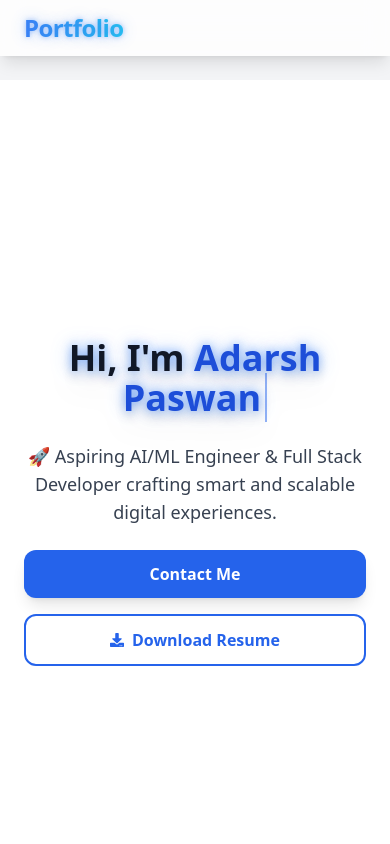
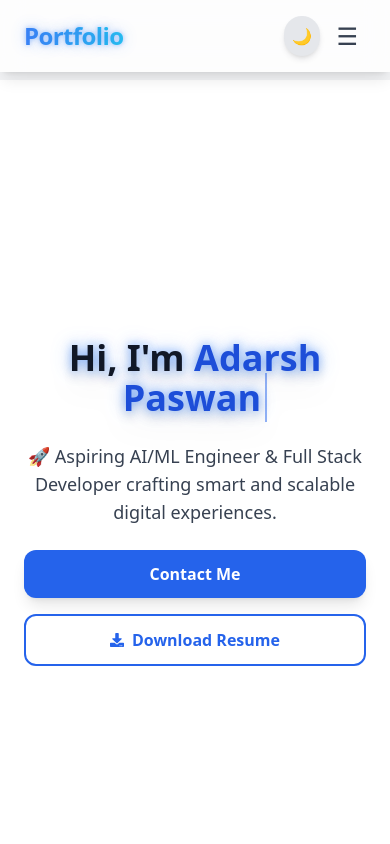
Before and after one commit to Adarsh130/Portfolio, a React (Vite) app: page / in a window 390 px wide. Shown: the top 844 px of the page. Built offline with nearby package versions, Linux system fonts and the light colour scheme.

Commit message:
Update Navbar.jsx

```diff
--- a/src/components/Navbar.jsx
+++ b/src/components/Navbar.jsx
@@ -3,6 +3,7 @@ import { motion } from 'framer-motion';
 
 const Navbar = () => {
   const [darkMode, setDarkMode] = useState(false);
+  const [menuOpen, setMenuOpen] = useState(false);
 
   useEffect(() => {
     const root = document.documentElement;
@@ -20,6 +21,10 @@ const Navbar = () => {
     'contact',
   ];
 
+  const handleNavClick = () => {
+    setMenuOpen(false);
+  };
+
   return (
     <motion.nav
       initial={{ y: -80, opacity: 0 }}
@@ -28,11 +33,14 @@ const Navbar = () => {
       className="fixed w-full top-0 left-0 bg-white dark:bg-zinc-900 bg-opacity-80 dark:bg-opacity-90 backdrop-blur-md shadow-lg z-50 transition-all duration-500"
     >
       <div className="max-w-7xl mx-auto px-6 py-3 flex justify-between items-center">
-        {/* Glowing Logo */}
+        {/* Logo */}
         <h1 className="font-extrabold text-2xl text-blue-600 dark:text-blue-400 tracking-tight glow">
-          <span className="text-transparent bg-clip-text bg-gradient-to-r from-blue-500 to-cyan-400">Portfolio</span>
+          <span className="text-transparent bg-clip-text bg-gradient-to-r from-blue-500 to-cyan-400">
+            Portfolio
+          </span>
         </h1>
 
+        {/* Desktop Nav */}
         <ul className="hidden md:flex gap-6 items-center">
           {navItems.map((item) => (
             <li key={item} className="group relative">
@@ -46,7 +54,6 @@ const Navbar = () => {
             </li>
           ))}
           <li>
-            {/* Dark Mode Toggle */}
             <button
               onClick={() => setDarkMode(!darkMode)}
               className="ml-4 p-2 rounded-full bg-gray-200 dark:bg-zinc-700 hover:bg-blue-100 dark:hover:bg-zinc-600 text-gray-900 dark:text-gray-100 shadow-md transition"
@@ -56,9 +63,44 @@ const Navbar = () => {
             </button>
           </li>
         </ul>
+
+        {/* Mobile Icons */}
+        <div className="flex items-center md:hidden gap-2">
+          <button
+            onClick={() => setDarkMode(!darkMode)}
+            className="p-2 rounded-full bg-gray-200 dark:bg-zinc-700 hover:bg-blue-100 dark:hover:bg-zinc-600 text-gray-900 dark:text-gray-100 shadow-md transition"
+            aria-label="Toggle dark mode"
+          >
+            {darkMode ? '☀️' : '🌙'}
+          </button>
+
+          <button
+            onClick={() => setMenuOpen(!menuOpen)}
+            className="p-2 text-2xl text-gray-700 dark:text-white focus:outline-none"
+            aria-label="Toggle menu"
+          >
+            {menuOpen ? '✖' : '☰'}
+          </button>
+        </div>
       </div>
 
-      {/* Custom Glow Style */}
+      {/* Mobile Nav Menu */}
+      {menuOpen && (
+        <div className="md:hidden bg-white dark:bg-zinc-900 px-6 py-4 space-y-4 transition-all duration-300">
+          {navItems.map((item) => (
+            <a
+              key={item}
+              href={`#${item}`}
+              onClick={handleNavClick}
+              className="block capitalize text-gray-800 dark:text-gray-200 py-2 border-b border-gray-200 dark:border-zinc-700"
+            >
+              {item}
+            </a>
+          ))}
+        </div>
+      )}
+
+      {/* Glow effect */}
       <style>
         {`
           .glow {
```
